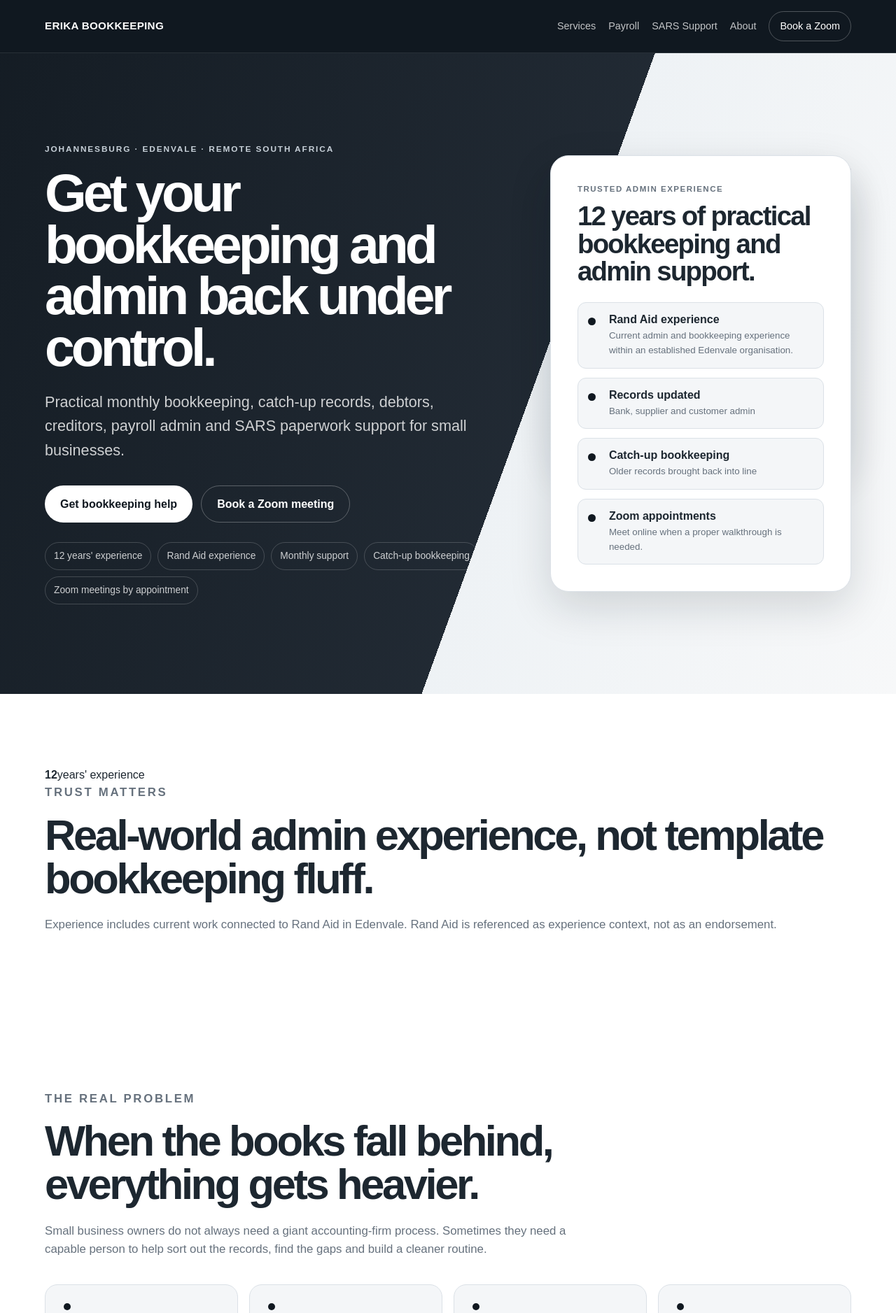
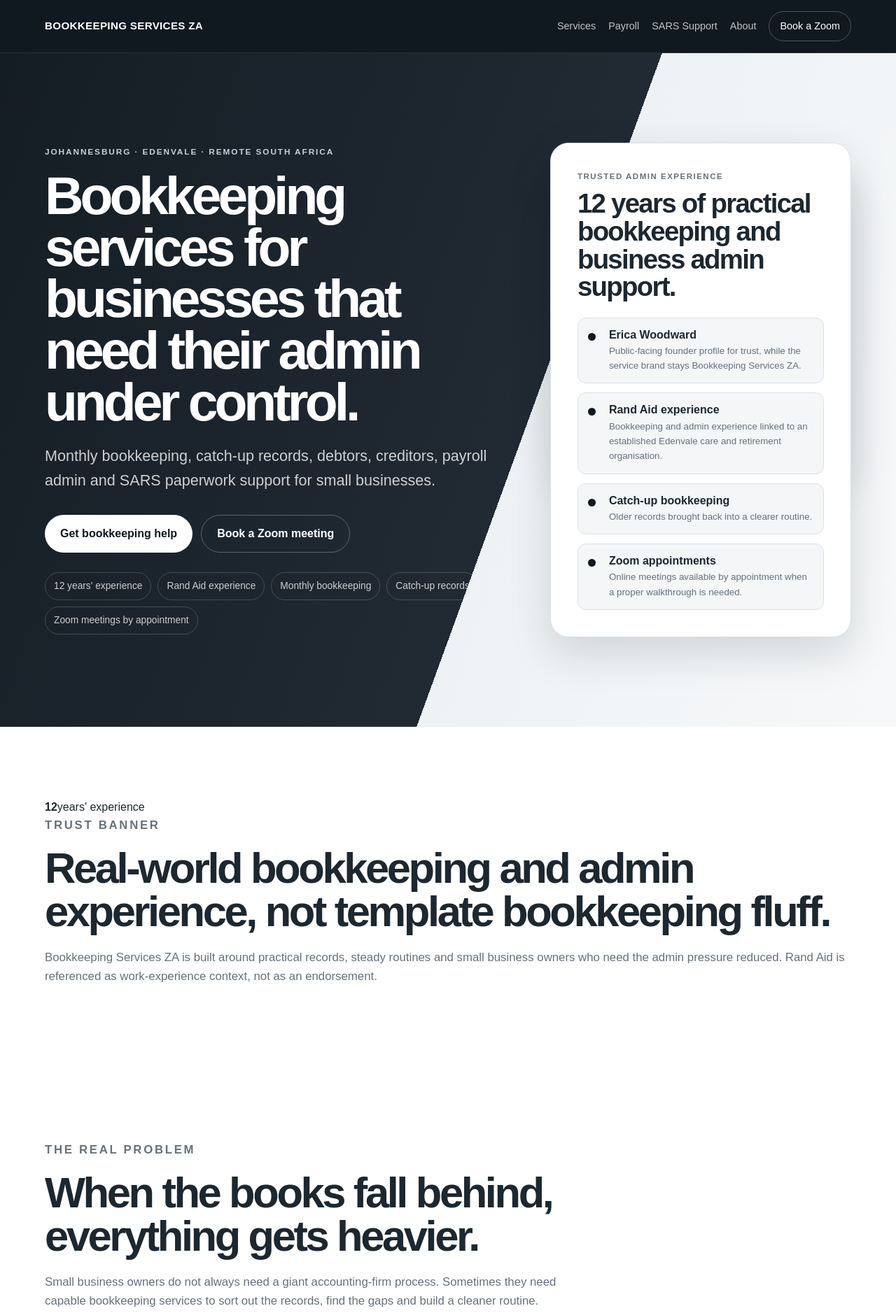
Before and after one commit to brieftowebsite/bookkeeping-services-za, a plain HTML site: page index.html in a window 1280 px wide. Shown: the top 1877 px of the page at 70% size. Drawn offline with Linux system fonts and the light colour scheme.

Commit message:
Correct brand to Bookkeeping Services ZA and founder profile to Erica Woodward

```diff
--- a/index.html
+++ b/index.html
@@ -3,23 +3,35 @@
 <head>
   <meta charset="utf-8">
   <meta name="viewport" content="width=device-width, initial-scale=1">
-  <title>Bookkeeping Services Johannesburg | Erika Bookkeeping</title>
-  <meta name="description" content="Practical bookkeeping, catch-up records, payroll admin, SARS paperwork, debtors and creditors support for small businesses in Johannesburg, Edenvale and remote South Africa.">
+  <title>Bookkeeping Services Johannesburg | Bookkeeping Services ZA</title>
+  <meta name="description" content="Bookkeeping services in Johannesburg and Edenvale. Monthly bookkeeping, catch-up records, payroll admin, SARS paperwork, debtors and creditors support, backed by 12 years of bookkeeping and admin experience.">
   <meta name="robots" content="index, follow">
   <link rel="canonical" href="https://bookkeepingservicesza.co.za/">
   <link rel="icon" href="assets/favicon.svg" type="image/svg+xml">
   <meta property="og:type" content="website">
-  <meta property="og:title" content="Bookkeeping Services Johannesburg | Erika Bookkeeping">
-  <meta property="og:description" content="Get your bookkeeping and admin back under control with practical small business support in Johannesburg, Edenvale and remote South Africa.">
+  <meta property="og:title" content="Bookkeeping Services Johannesburg | Bookkeeping Services ZA">
+  <meta property="og:description" content="Get bookkeeping and business admin back under control with practical small business support in Johannesburg, Edenvale and remote South Africa.">
   <meta property="og:url" content="https://bookkeepingservicesza.co.za/">
   <meta property="og:locale" content="en_ZA">
   <meta name="twitter:card" content="summary">
   <link rel="stylesheet" href="styles.css">
   <link rel="stylesheet" href="premium.css">
+  <script type="application/ld+json">
+  {
+    "@context": "https://schema.org",
+    "@type": "ProfessionalService",
+    "name": "Bookkeeping Services ZA",
+    "url": "https://bookkeepingservicesza.co.za/",
+    "description": "Bookkeeping services, catch-up records, payroll admin, SARS paperwork, debtors and creditors support for small businesses.",
+    "areaServed": ["Edenvale", "Johannesburg", "Gauteng", "South Africa"],
+    "address": {"@type": "PostalAddress", "addressLocality": "Edenvale", "addressRegion": "Gauteng", "addressCountry": "ZA"},
+    "serviceType": ["Bookkeeping services", "Catch-up bookkeeping", "Payroll admin support", "SARS paperwork support", "Debtors and creditors admin", "Small business admin support"]
+  }
+  </script>
 </head>
 <body>
   <header class="site-header">
-    <a class="brand" href="index.html" aria-label="Erika Bookkeeping home"><strong>ERIKA BOOKKEEPING</strong></a>
+    <a class="brand" href="index.html" aria-label="Bookkeeping Services ZA home"><strong>BOOKKEEPING SERVICES ZA</strong></a>
     <nav aria-label="Main navigation">
       <a href="services.html">Services</a>
       <a href="payroll.html">Payroll</a>
@@ -33,8 +45,8 @@
     <section class="hero hero-home">
       <div class="hero-copy">
         <p class="eyebrow">Johannesburg · Edenvale · Remote South Africa</p>
-        <h1>Get your bookkeeping and admin back under control.</h1>
-        <p class="lead">Practical monthly bookkeeping, catch-up records, debtors, creditors, payroll admin and SARS paperwork support for small businesses.</p>
+        <h1>Bookkeeping services for businesses that need their admin under control.</h1>
+        <p class="lead">Monthly bookkeeping, catch-up records, debtors, creditors, payroll admin and SARS paperwork support for small businesses.</p>
         <div class="actions">
           <a class="button" href="contact.html">Get bookkeeping help</a>
           <a class="button secondary" href="contact.html">Book a Zoom meeting</a>
@@ -42,34 +54,38 @@
         <ul class="trust-strip" aria-label="Key trust points">
           <li>12 years' experience</li>
           <li>Rand Aid experience</li>
-          <li>Monthly support</li>
-          <li>Catch-up bookkeeping</li>
+          <li>Monthly bookkeeping</li>
+          <li>Catch-up records</li>
           <li>Zoom meetings by appointment</li>
         </ul>
       </div>
 
-      <aside class="admin-panel" aria-label="Bookkeeping admin snapshot">
+      <aside class="admin-panel" aria-label="Bookkeeping services trust panel">
         <p class="panel-label">Trusted admin experience</p>
-        <h2>12 years of practical bookkeeping and admin support.</h2>
+        <h2>12 years of practical bookkeeping and business admin support.</h2>
         <div class="ledger-list">
-          <div><span></span><strong>Rand Aid experience</strong><small>Current admin and bookkeeping experience within an established Edenvale organisation.</small></div>
-          <div><span></span><strong>Records updated</strong><small>Bank, supplier and customer admin</small></div>
-          <div><span></span><strong>Catch-up bookkeeping</strong><small>Older records brought back into line</small></div>
-          <div><span></span><strong>Zoom appointments</strong><small>Meet online when a proper walkthrough is needed.</small></div>
+          <div><span></span><strong>Erica Woodward</strong><small>Public-facing founder profile for trust, while the service brand stays Bookkeeping Services ZA.</small></div>
+          <div><span></span><strong>Rand Aid experience</strong><small>Bookkeeping and admin experience linked to an established Edenvale care and retirement organisation.</small></div>
+          <div><span></span><strong>Catch-up bookkeeping</strong><small>Older records brought back into a clearer routine.</small></div>
+          <div><span></span><strong>Zoom appointments</strong><small>Online meetings available by appointment when a proper walkthrough is needed.</small></div>
         </div>
       </aside>
     </section>
 
     <section class="section trust-banner">
       <div class="trust-number"><strong>12</strong><span>years' experience</span></div>
-      <div><p class="eyebrow dark">Trust matters</p><h2>Real-world admin experience, not template bookkeeping fluff.</h2><p>Experience includes current work connected to Rand Aid in Edenvale. Rand Aid is referenced as experience context, not as an endorsement.</p></div>
+      <div>
+        <p class="eyebrow dark">Trust banner</p>
+        <h2>Real-world bookkeeping and admin experience, not template bookkeeping fluff.</h2>
+        <p>Bookkeeping Services ZA is built around practical records, steady routines and small business owners who need the admin pressure reduced. Rand Aid is referenced as work-experience context, not as an endorsement.</p>
+      </div>
     </section>
 
     <section class="section problem-section">
       <div class="section-intro">
         <p class="eyebrow dark">The real problem</p>
         <h2>When the books fall behind, everything gets heavier.</h2>
-        <p>Small business owners do not always need a giant accounting-firm process. Sometimes they need a capable person to help sort out the records, find the gaps and build a cleaner routine.</p>
+        <p>Small business owners do not always need a giant accounting-firm process. Sometimes they need capable bookkeeping services to sort out the records, find the gaps and build a cleaner routine.</p>
       </div>
       <div class="problem-grid">
         <article><span></span><h3>Paperwork scattered everywhere</h3><p>Supplier invoices, customer records and expenses need to be brought into one clearer system.</p></article>
@@ -92,14 +108,14 @@
     </section>
 
     <section class="section dark-band">
-      <div><p class="eyebrow">Why this works</p><h2>Steady support for small business owners who need control back.</h2></div>
-      <div><p>Erika helps small businesses turn messy records into a clearer routine — practical, calm and consistent. The tone is simple: find what is missing, organise what is there and keep the admin moving.</p><ol class="steps"><li><strong>Send what is messy</strong><span>Records, invoices, statements or admin that has fallen behind.</span></li><li><strong>Review the gaps</strong><span>See what is missing, duplicated, overdue or unclear.</span></li><li><strong>Meet on Zoom if needed</strong><span>Book a slot when a proper walkthrough will save time.</span></li></ol></div>
+      <div><p class="eyebrow">How it works</p><h2>Structured support for small business records and admin.</h2></div>
+      <div><p>The process is practical: identify what is behind, organise the records, and create a cleaner bookkeeping routine going forward.</p><ol class="steps"><li><strong>Send what is messy</strong><span>Records, invoices, statements or admin that has fallen behind.</span></li><li><strong>Review the gaps</strong><span>See what is missing, duplicated, overdue or unclear.</span></li><li><strong>Meet on Zoom if needed</strong><span>Book a slot when a proper walkthrough will save time.</span></li></ol></div>
     </section>
 
-    <section class="section final-cta"><p class="eyebrow dark">Get started</p><h2>Need help getting the books back into shape?</h2><p>Send a short message with what is behind, what feels messy, or whether you want a Zoom meeting.</p><a class="button dark" href="contact.html">Contact Erika</a></section>
+    <section class="section final-cta"><p class="eyebrow dark">Get started</p><h2>Need bookkeeping services that can get the admin back into shape?</h2><p>Send a short message with what is behind, what feels messy, or whether a Zoom meeting would help.</p><a class="button dark" href="contact.html">Contact Bookkeeping Services ZA</a></section>
   </main>
 
-  <footer class="site-footer"><p>© Erika Bookkeeping. Practical bookkeeping and business admin support for small businesses.</p></footer>
+  <footer class="site-footer"><p>© Bookkeeping Services ZA. Practical bookkeeping and business admin support for small businesses.</p></footer>
   <script src="scripts.js"></script>
 </body>
 </html>
```
